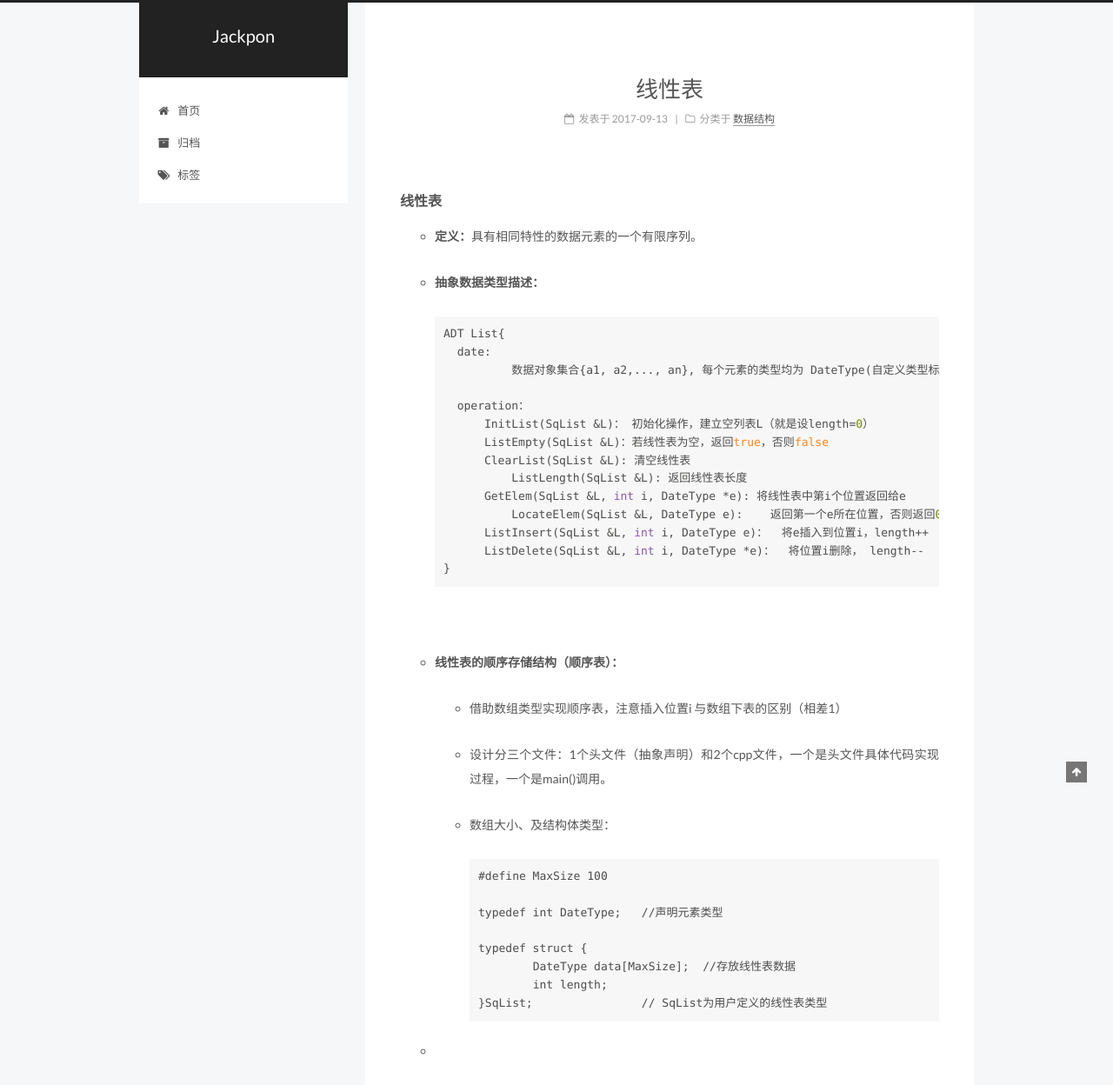
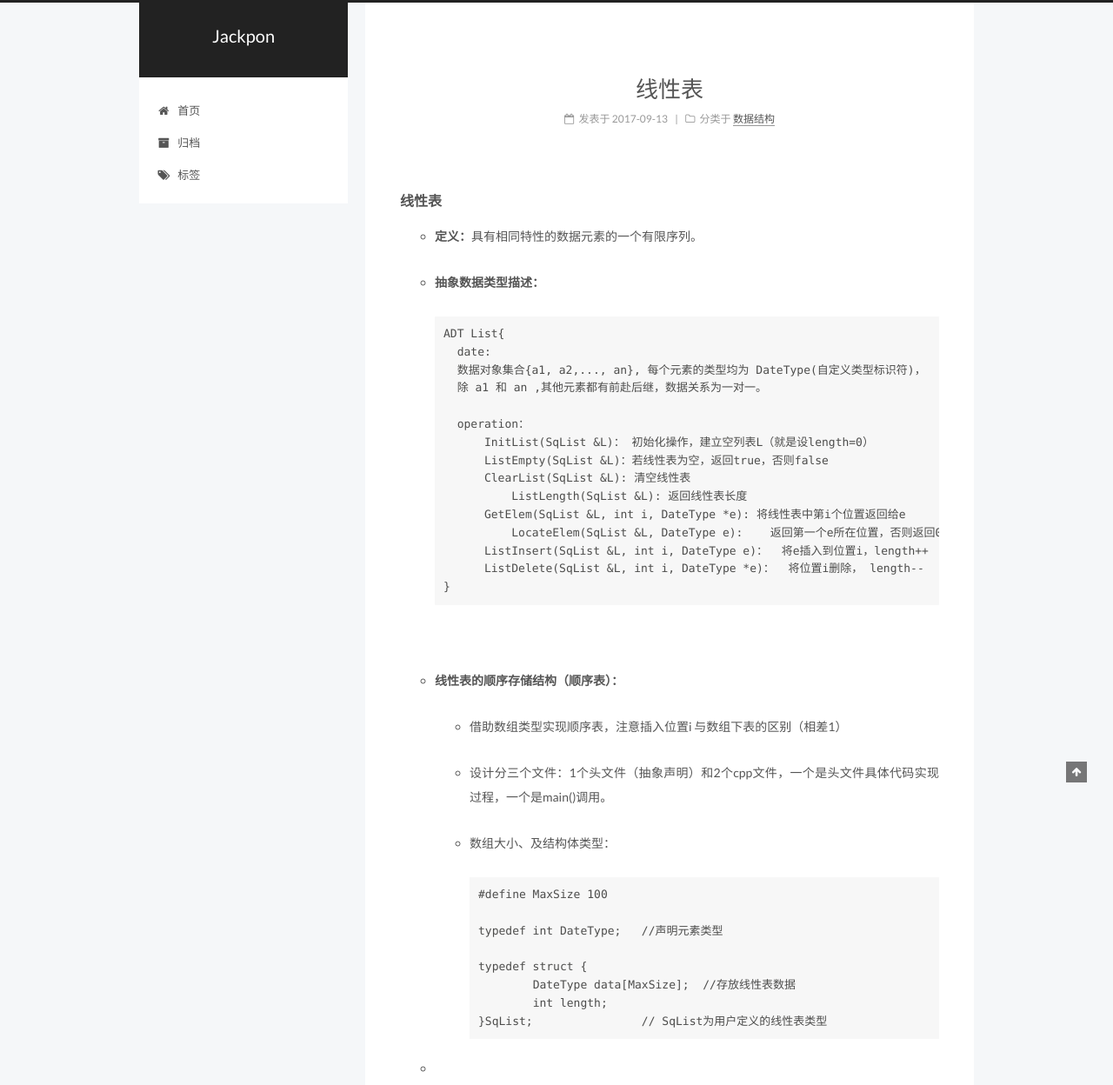
Before and after one commit to Jackpon/myblog, a Jekyll site: the page built from _posts/2017-09-13-线性表.md, in a window 1280 px wide. Shown: the part 100-1348 px from the top of the page at 87% size. Built offline with Jekyll 4.4.1, drawn with Linux system fonts in a browser that asks for light colours; some of the changed lines change nothing that is shown; grey boxes are pictures that could not be loaded.

Commit message:
update 线性表.md

````diff
--- a/_posts/2017-09-13-线性表.md
+++ b/_posts/2017-09-13-线性表.md
@@ -4,7 +4,7 @@ categories:
 - 数据结构
 tags:
 - 线性表
-updated: 2017-09-013
+updated: 2017-09-13
 ---
 
 #### 线性表
@@ -13,10 +13,11 @@ updated: 2017-09-013
 
 - **抽象数据类型描述：**
 
-  ```c++
+  ```
   ADT List{
     date:
-    	  数据对象集合{a1, a2,..., an}, 每个元素的类型均为 DateType(自定义类型标识符)，除 a1 和 an ,其他元素都有前赴后继，数据关系为一对一。
+    数据对象集合{a1, a2,..., an}, 每个元素的类型均为 DateType(自定义类型标识符)，
+    除 a1 和 an ,其他元素都有前赴后继，数据关系为一对一。
 
     operation：
         InitList(SqList &L)： 初始化操作，建立空列表L（就是设length=0）
````
